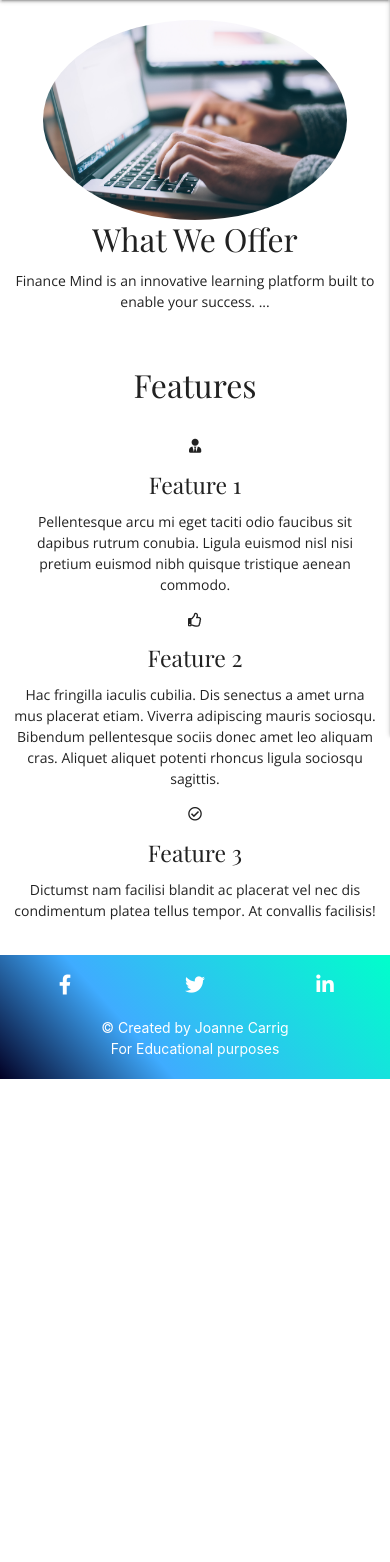
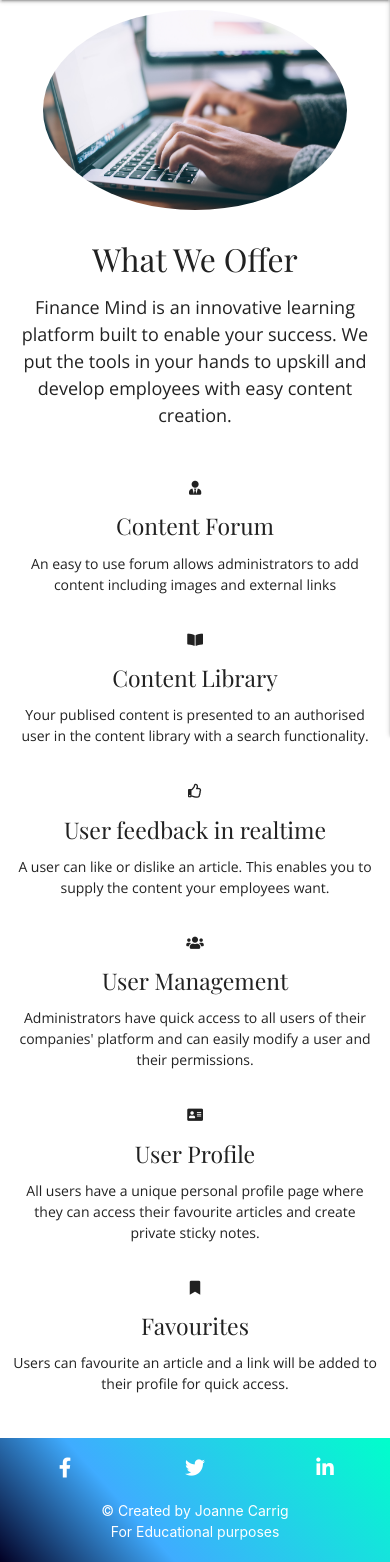
Before and after one commit to jojo157/learning-platform, a Flask app: page /content in a window 390 px wide. Shown: the part 169-1731 px from the top of the page. Before the commit the page ends 1248 px from the top, so only its background shows below. Run offline with Flask 2, Linux system fonts and the light colour scheme; some libraries are stand-ins or nearby versions.

Commit message:
added content to index page, added styling and media queries to render on different devices with necessary spacing

```diff
--- a/static/css/style.css
+++ b/static/css/style.css
@@ -74,7 +74,7 @@ i.fab.fa-facebook-f, i.fab.fa-twitter, i.fab.fa-linkedin-in{
 
 /* Index Page */
 img{
-    margin-top: 20px;
+    margin-top: 10px;
     width: 100%;
     height: 100%;
     object-fit: cover;
@@ -85,15 +85,32 @@ img{
 
 }
 
+.offer-div{
+    margin-top: 20px;
+}
+
+.home-features-margin div{
+    margin-top: 10px;
+    margin-bottom: 10px;
+}
+
+
 /* Home Page */
 
 .logo-size{
     object-fit: contain;
     overflow: hidden;
 }
-.collapsible-header div{
-    width: 100%;
+
+.media-container{
+   min-height: 100%;
 }
+
+.sub-header-text{
+    font-size: 18px;
+}
+
+
 
 /* Content Page forum */
 
@@ -127,3 +144,58 @@ div.btn-small{
 .main-panel{
 
 }
+
+
+
+   /* Media Queries: */
+
+@media only screen and (max-width: 321px) {
+    /* For smaller mobiles: */
+
+    /* Home Page */
+
+
+}
+
+@media only screen and (min-width: 601px) and (max-width: 1025px) {
+    /* For tablets: */
+
+
+}
+
+@media only screen and (min-width: 1026px) {
+    /* For desktop: */
+    .home-margin{
+        margin-top: 20px;
+        margin-bottom: 30px;
+    }
+
+    .home-features-margin{
+        margin-top: 40px;
+        margin-bottom: 20px;
+    }
+    .home-features-margin div{
+        margin-top: 40px;
+        margin-bottom: 20px;
+    }
+
+
+    .success-div{
+        margin-top: 20px;
+    }
+}
+
+
+@media only screen and (min-width: 1900px) {
+    /* For larger desktop: */
+
+    .home-margin{
+        margin-top: 20px;
+        margin-bottom: 30px;
+    }
+
+    .home-features-margin{
+        margin-top: 40px;
+        margin-bottom: 20px;
+    }
+}
--- a/templates/index.html
+++ b/templates/index.html
@@ -6,35 +6,44 @@
         <div class="col s10 offset-s1 m4  l4 success-div">
               <img class="circle" src="{{ url_for('static', filename='images/laptop.jpg') }}">
         </div>
-        <div class="col s12 m6 offset-m1 l6 offset-l1 center">
-            <h4>What We Offer</h4>
-            <p>Finance Mind is an innovative learning platform built to enable your success.
-                ...
+        <div class="col s12 m6 offset-m1 l6 offset-l1 center offer-div">
+            <h4 class="home-margin">What We Offer</h4>
+            <p class="sub-header-text"> Finance Mind is an innovative learning platform built to enable your success.
+                We put the tools in your hands to upskill and develop employees with easy content creation.
             </p>
         </div>
       </div>
 
-    <div class="row center">
-        <div class="col s12">
-            <h4>Features</h4>
+    <div class="row center home-features-margin">
+        <div class="col s12 l4 m6">
+            <i class="fas fa-user-tie"></i>
+            <h5>Content Forum</h5>
+            <p> An easy to use forum allows administrators to add content including images and external links</p>
         </div>
-    </div>
-
-    <div class="row center">
-        <div class="col s12 l4 m4">
-            <i class="fas fa-user-tie"></i>
-            <h5>Feature 1</h5>
-            <p>Pellentesque arcu mi eget taciti odio faucibus sit dapibus rutrum conubia. Ligula euismod nisl nisi pretium euismod nibh quisque tristique aenean commodo.</p>
+        <div class="col s12 l4 m6">
+            <i class="fas fa-book-open"></i>
+            <h5>Content Library</h5>
+            <p> Your publised content is presented to an authorised user in the content library with a search functionality.</p>
         </div>
-        <div class="col s12 l4 m4">
+        <div class="col s12 l4 m6">
             <i class="far fa-thumbs-up"></i>
-            <h5>Feature 2</h5>
-            <p>Hac fringilla iaculis cubilia. Dis senectus a amet urna mus placerat etiam. Viverra adipiscing mauris sociosqu. Bibendum pellentesque sociis donec amet leo aliquam cras. Aliquet aliquet potenti rhoncus ligula sociosqu sagittis.</p>
+            <h5>User feedback in realtime</h5>
+            <p>A user can like or dislike an article. This enables you to supply the content your employees want.</p>
         </div>
-        <div class="col s12 l4 m4">
-            <i class="far fa-check-circle"></i>
-            <h5>Feature 3</h5>
-            <p>Dictumst nam facilisi blandit ac placerat vel nec dis condimentum platea tellus tempor. At convallis facilisis!</p>
+        <div class="col s12 l4 m6">
+            <i class="fas fa-users"></i>
+            <h5>User Management</h5>
+            <p>Administrators have quick access to all users of their companies' platform and can easily modify a user and their permissions.</p>
+        </div>
+        <div class="col s12 l4 m6">
+            <i class="fas fa-address-card"></i>
+            <h5>User Profile</h5>
+            <p>All users have a unique personal profile page where they can access their favourite articles and create private sticky notes. </p>
+        </div>
+        <div class="col s12 l4 m6">
+            <i class="fas fa-bookmark"></i>
+            <h5>Favourites</h5>
+            <p>Users can favourite an article and a link will be added to their profile for quick access.</p>
         </div>
     </div>
 
```
